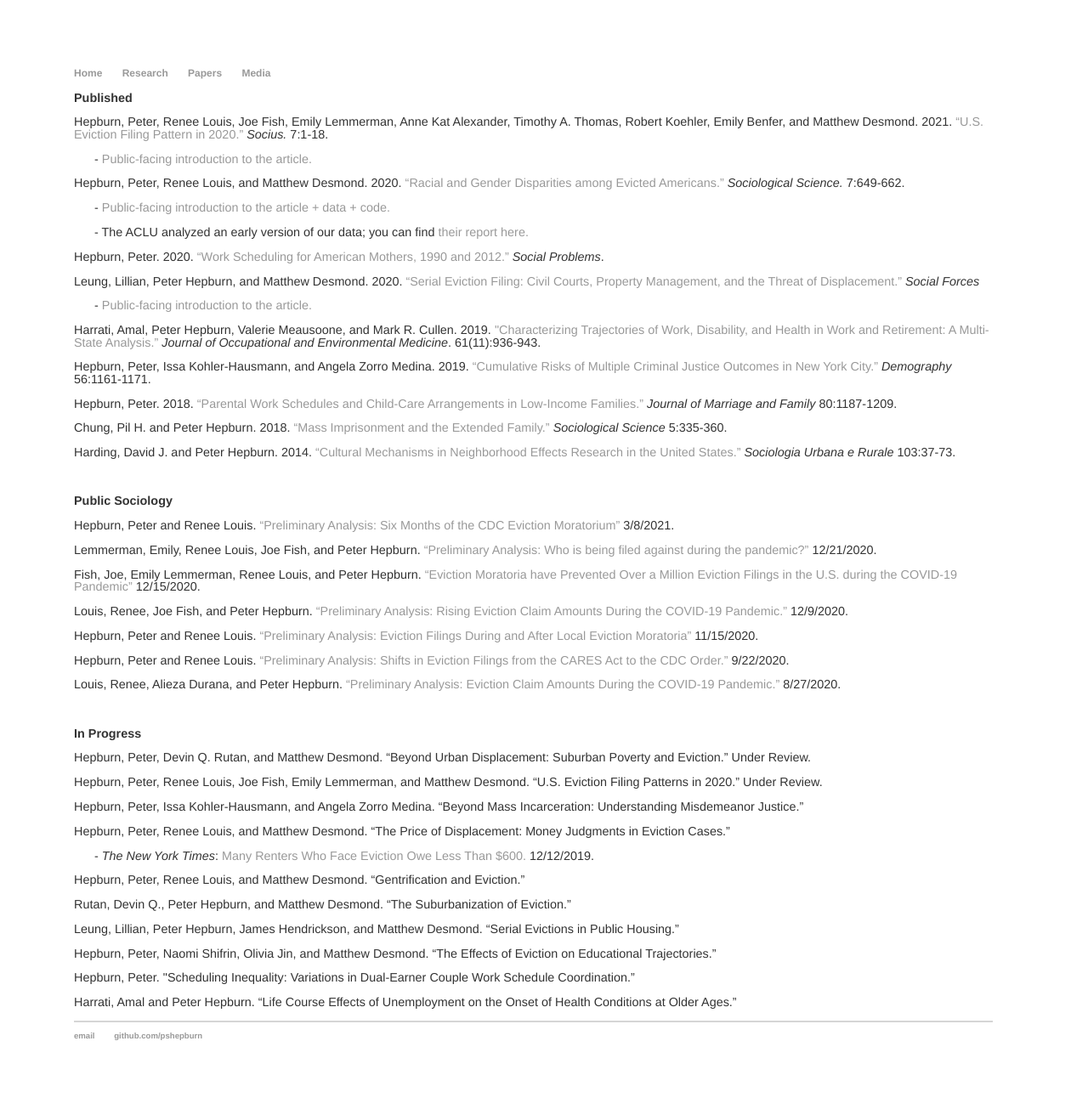
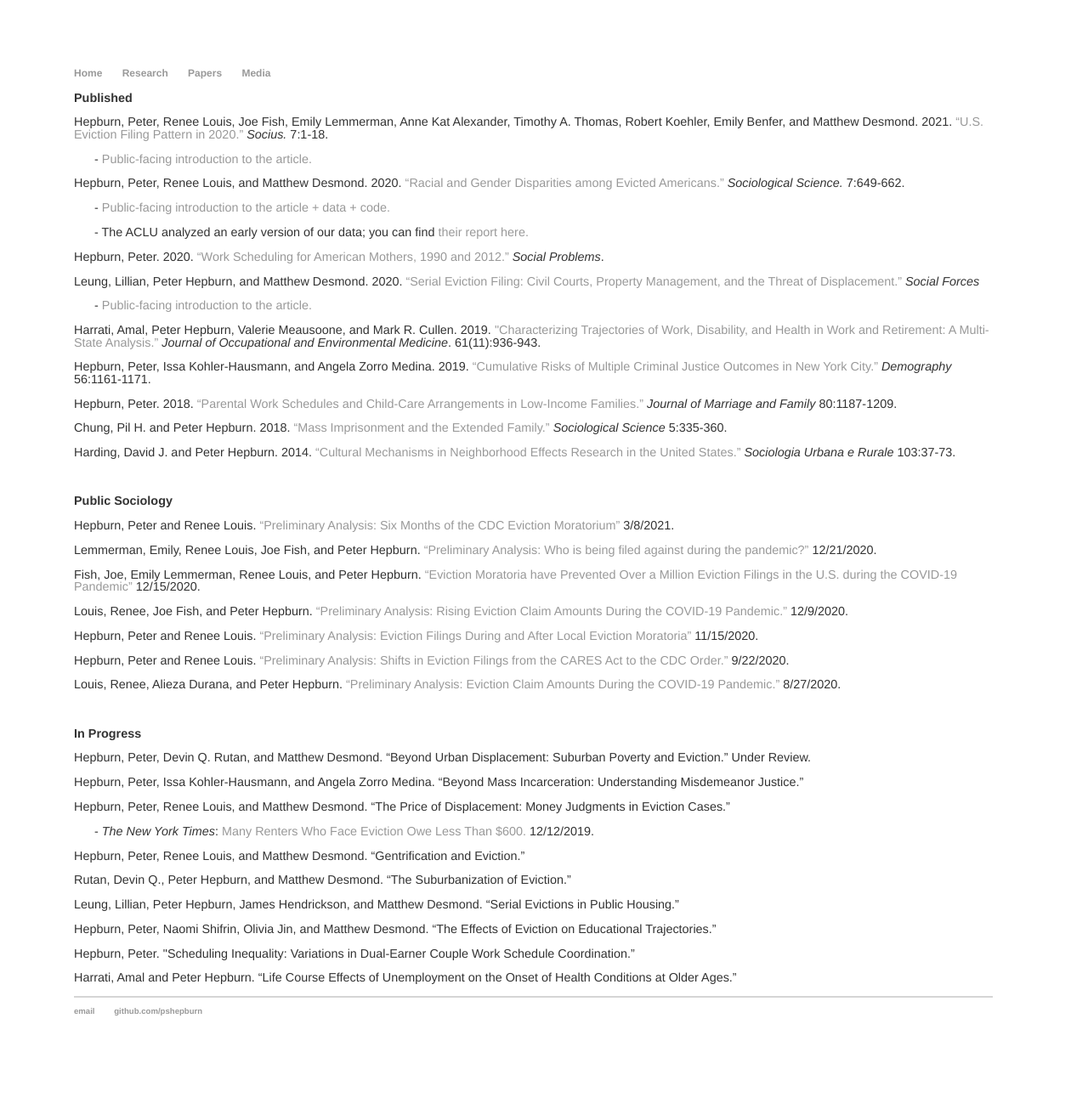
Before and after one commit to pshepburn/pshepburn.github.io, a Jekyll site: the page built from papers.html, in a window 1280 px wide. Shown: the whole page at 85% size. Built offline with Jekyll 4.4.1, drawn with Linux system fonts in a browser that asks for light colours; after the commit the page ends 1276 px from its top, so only the background shows below that.

Commit message:
last one

```diff
--- a/papers.html
+++ b/papers.html
@@ -30,7 +30,6 @@ title: Papers
 	<br>
 	<p><strong>In Progress</strong></p>
 	<p>Hepburn, Peter, Devin Q. Rutan, and Matthew Desmond. “Beyond Urban Displacement: Suburban Poverty and Eviction.” Under Review.</p>
-	<p>Hepburn, Peter, Renee Louis, Joe Fish, Emily Lemmerman, and Matthew Desmond. “U.S. Eviction Filing Patterns in 2020.” Under Review.</p>
 	<p>Hepburn, Peter, Issa Kohler-Hausmann, and Angela Zorro Medina. “Beyond Mass Incarceration: Understanding Misdemeanor Justice.”</p>
 	<p>Hepburn, Peter, Renee Louis, and Matthew Desmond. “The Price of Displacement: Money Judgments in Eviction Cases.”</p>
 		<p>&nbsp;&nbsp;&nbsp;&nbsp;&nbsp;&nbsp;- <em>The New York Times</em>: <a href="https://www.nytimes.com/2019/12/12/upshot/eviction-prevention-solutions-government.html">Many Renters Who Face Eviction Owe Less Than $600.</a> 12/12/2019.</p>
```
